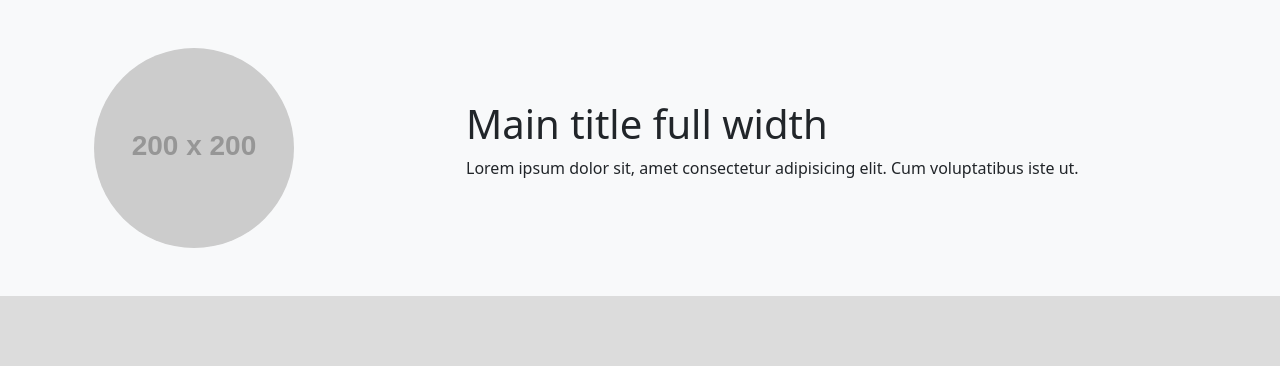
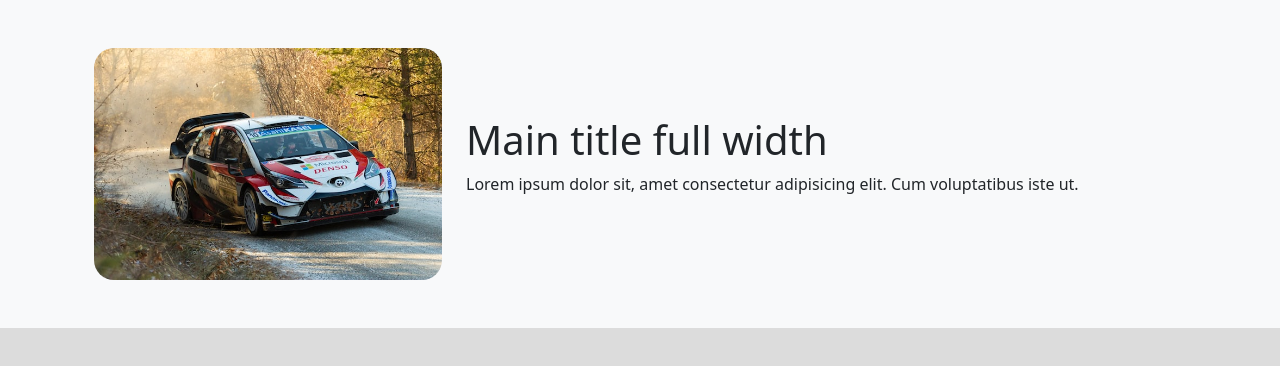
Before and after one commit to ckb4b/ckb4b.github.io, a plain HTML site: page index.html in a window 1280 px wide. Drawn offline with nearby package versions, Linux system fonts and the light colour scheme; placeholder pictures from the web are drawn by us.

Commit message:
image directory added
Added images to the site

```diff
--- a/index.html
+++ b/index.html
@@ -12,7 +12,7 @@
     <div class="container px-4 py-5">
         <div class="row">
             <div class="col-4">
-        <img src="https://via.placeholder.com/200x200" style="border-radius: 200px;">
+        <img class="img-fluid" src="/images/rally.jpg" style="border-radius: 20px;" alt="placeholder">
     </div>
     <div class="col-8 title-text">
         <h1>Main title full width</h1>
--- a/styles.css
+++ b/styles.css
@@ -3,6 +3,5 @@ body {
 }
 
 .title-text {
-
     margin: auto;
 }
```
Also changed, not shown: images/865010.jpg (added), images/rally.jpg (added).
